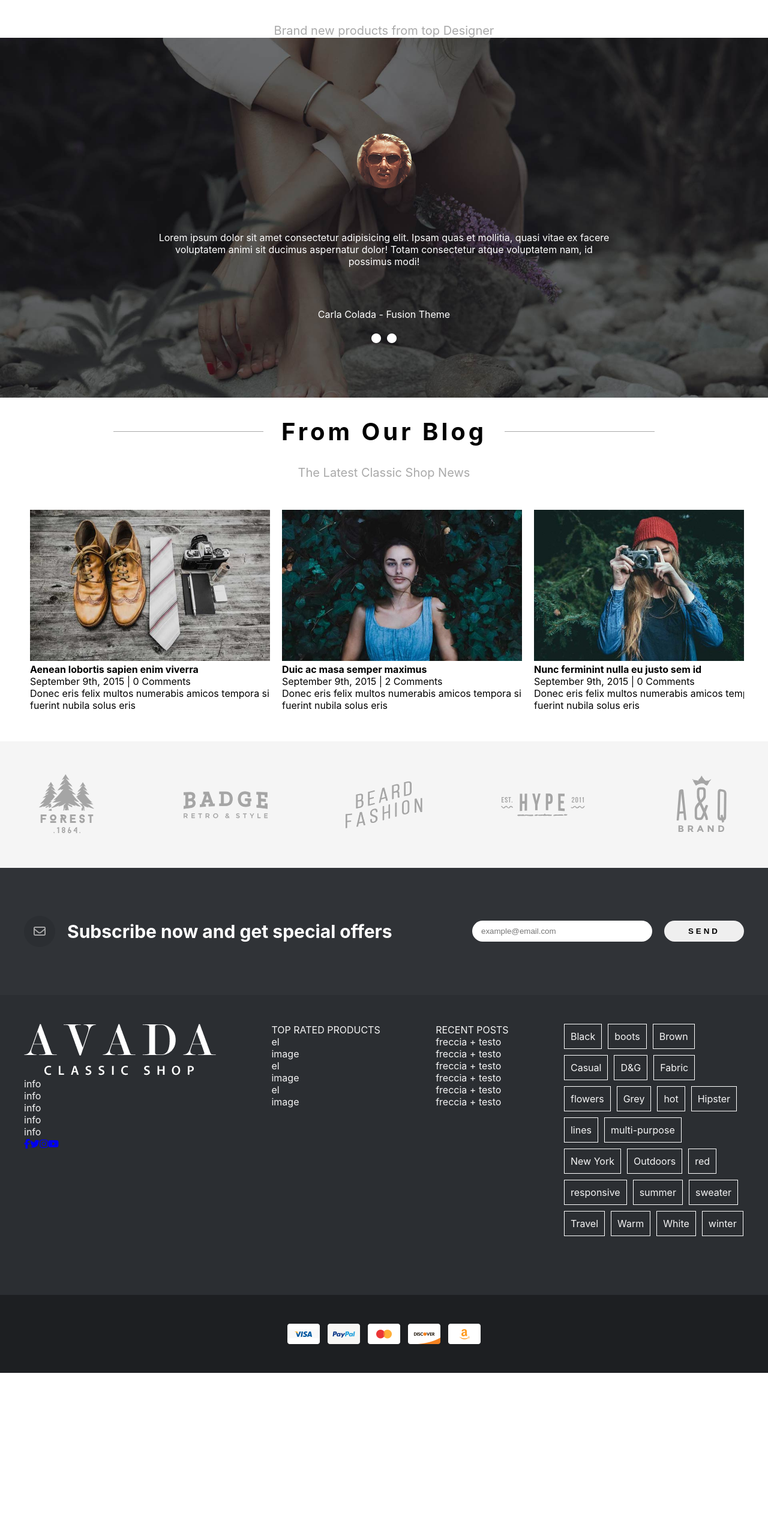
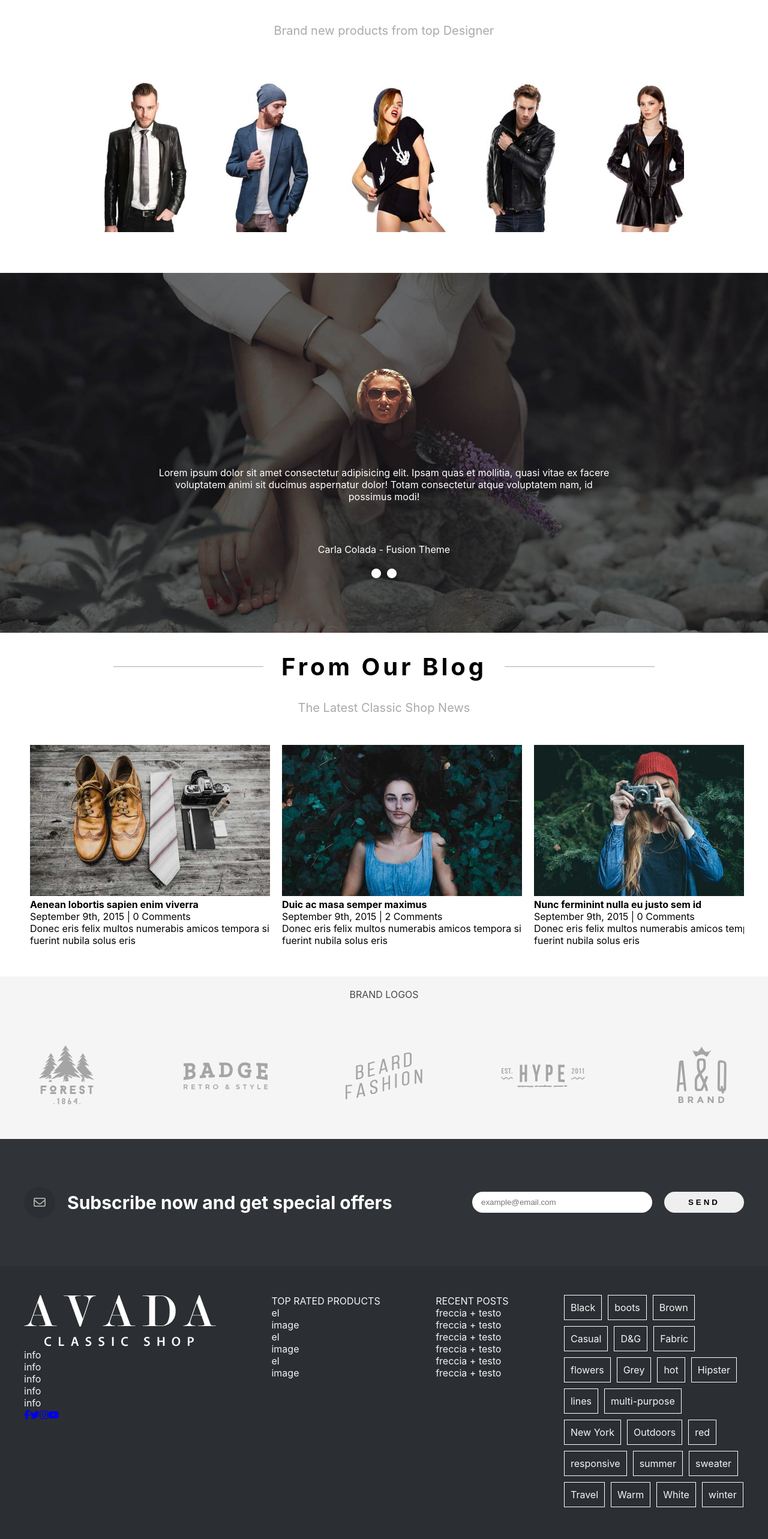
Before and after one commit to GiuliaSetti/proj-html-vuejs, a Vue app: page / in a window 1280 px wide. Shown: the part 3240-5806 px from the top of the page at 60% size. Before the commit the page ends 5529 px from the top, so only its background shows below. Built offline with nearby package versions, Linux system fonts and the light colour scheme.

Commit message:
fix: beginning of better footer and added store el

```diff
--- a/src/components/BrandLogos.vue
+++ b/src/components/BrandLogos.vue
@@ -12,6 +12,8 @@ export default{
 <template>
 
     <div id="brand_logos">
+
+        <div class="title">BRAND LOGOS</div>
         <div id="logos">
 
             <img class="logo" src="../assets/images/b_logotype_1.png" alt="logo">
@@ -34,6 +36,12 @@ export default{
 
         background-color: $lightGray;
 
+        .title{
+            text-align: center;
+            padding: 20px 0;
+            color: $darkGray;
+        }
+
         #logos{
             padding: 3rem 0;
             @include flex();
--- a/src/components/FooterPayments.vue
+++ b/src/components/FooterPayments.vue
@@ -11,6 +11,7 @@ export default{
 
 <template>
     <div id="payments_section">
+        <div class="copy">&#169; Copyrigth 2012-2020 | Avada Theme by Theme Fusion | All Rights Reserved | Powered by WordPress</div>
         <div id="payments_cards">
             <img src="../assets/images/payment_cards_footer.png" alt="cards">
         </div>
@@ -28,13 +29,21 @@ export default{
 
     #payments_section{
         background-color: #1d1f22;
-        padding: 3rem 0;
+        padding-top: 3rem;
+
+        color: white;
+
+        .copy{
+            padding: 10px 0;
+            text-align: center
+        }
 
         #payments_cards{
 
             @include centered();
             @include flex();
             justify-content: center;
+            padding-bottom: 1rem;
 
         }
     }
--- a/src/components/Main.vue
+++ b/src/components/Main.vue
@@ -46,12 +46,19 @@ export default{
         },
 
         newArrivals() {
-            return this.store.products
-                .filter(e => e.newArrival == true)
+            return this.store.products.filter(e => e.newArrival == true)
         },
 
         onSale() {
             return this.store.products.filter((e) => e.salePrice !== null);
+        },
+
+        topRated() {
+            return this.store.products.filter(e => e.reviews == 5);
+        },
+
+        featured() {
+            return this.store.products.filter(e => e.featured == true);
         },
     }
 
@@ -83,8 +90,16 @@ export default{
 
     <!-- /best sellers -->
 
+    <!-- viewmore -->
     <ViewMore></ViewMore>
+    <!-- /viewmore -->
+
+    <!-- new arrivals -->
     <SectionTitle :title="'New Arrivals'" :subtitle="'Brand new products from top Designer'"></SectionTitle>
+    <div class="carousel_container">
+        <ProductsCard :elements="newArrivals()"></ProductsCard>
+    </div>
+    <!-- /new arrivals -->
 
     <Quotes></Quotes>
 
--- a/src/store.js
+++ b/src/store.js
@@ -170,7 +170,7 @@ export const store = reactive({
           price: '$176',
           salePrice: null,
           bestSeller: false,
-          newArrivals: true,
+          newArrival: true,
         },
         {
           id: 'src/assets/images/blue_jacket_and_white_stripe_tee-200x260.jpg',
@@ -178,7 +178,7 @@ export const store = reactive({
           price: '$580',
           salePrice: null,
           bestSeller: true,
-          newArrivals: false,
+          newArrival: false,
         },
         {
           id: 'src/assets/images/blue_leather_jacket-200x260.jpg',
@@ -186,7 +186,7 @@ export const store = reactive({
           price: '$80',
           salePrice: '$60',
           bestSeller: false,
-          newArrivals: true,
+          newArrival: true,
         },
         {
           id: 'src/assets/images/hipster_black_top-200x260.jpg',
@@ -194,7 +194,8 @@ export const store = reactive({
           price: '$57',
           salePrice: null,
           bestSeller: true,
-          newArrivals: true,
+          newArrival: true,
+          featured: true,
         },
         {
           id: 'src/assets/images/leather_gloves-200x260.jpg',
@@ -202,7 +203,7 @@ export const store = reactive({
           price: '$45',
           salePrice: null,
           bestSeller: false,
-          newArrivals: false,
+          newArrival: false,
         },
         {
           id: 'src/assets/images/modern_leather_boots-200x260.jpg',
@@ -210,17 +211,18 @@ export const store = reactive({
           price: '$60',
           salePrice: '$30',
           bestSeller: false,
-          newArrivals: false,
+          newArrival: false,
         },
 
         {
           id: 'src/assets/images/black_elegant_leather_jacket-200x260.jpg',
-          name: 'Black Leader Jacket',
+          name: 'Black Leather Jacket',
           price: '$235',
           salePrice: '$200',
           reviews: 5,
           bestSeller: true,
-          newArrivals: true,
+          newArrival: true,
+          featured: true,
         },
         {
           id: 'src/assets/images/black_leather_jacket-200x260.jpg',
@@ -229,6 +231,7 @@ export const store = reactive({
           salePrice: null,
           bestSeller: true,
           newArrival: true,
+          featured: true,
         },
         {
           id: 'src/assets/images/modern_love_tee-200x260.jpg',
@@ -236,7 +239,7 @@ export const store = reactive({
           price: '$40',
           salePrice: null,
           bestSeller: true,
-          newArrivals: true,
+          newArrival: true,
         },
         {
           id: 'src/assets/images/spring_printed_dress-200x260.jpg',
@@ -245,7 +248,7 @@ export const store = reactive({
           salePrice: null,
           reviews: 5,
           bestSeller: true,
-          newArrivals: true,
+          newArrival: true,
         },
 
 
```
